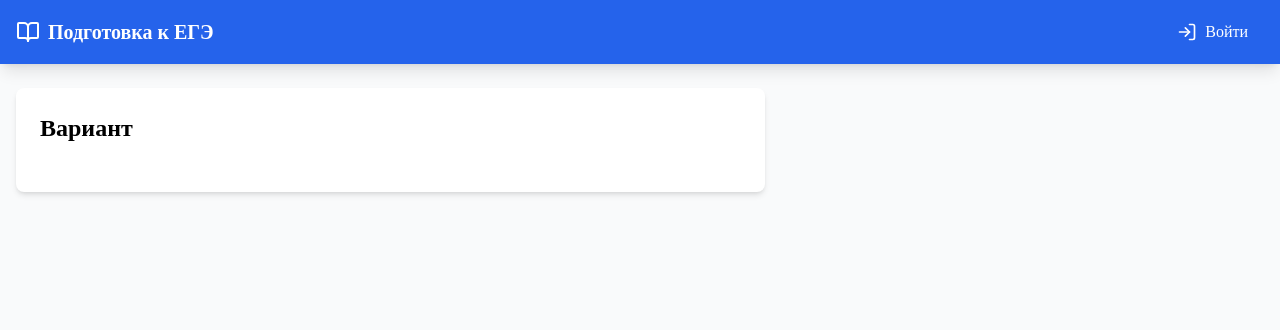
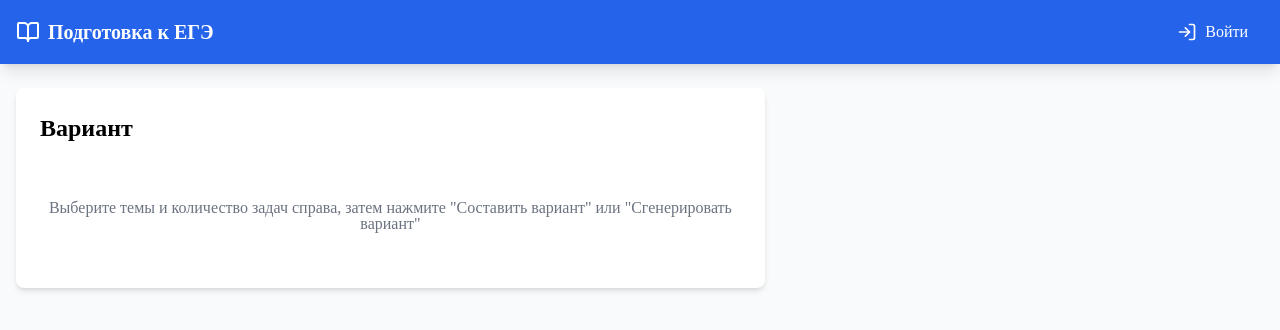
Before and after one commit to RoZaProject/education_aplication, a React (Vite) app: page / in a window 1280 px wide. Shown: the top 330 px of the page. Built offline with nearby package versions, Linux system fonts and the light colour scheme.

Commit message:
Add message when no tasks are selected

```diff
--- a/src/pages/HomePage.jsx
+++ b/src/pages/HomePage.jsx
@@ -86,6 +86,11 @@ function HomePage() {
                   </div>
                 </div>
               ))}
+              {selectedTasks.length === 0 && (
+                  <div className="text-center text-gray-500 py-8">
+                    Выберите темы и количество задач справа, затем нажмите "Составить вариант" или "Сгенерировать вариант"
+                  </div>
+                )}
               </div>
             </div>
           </main>
```
